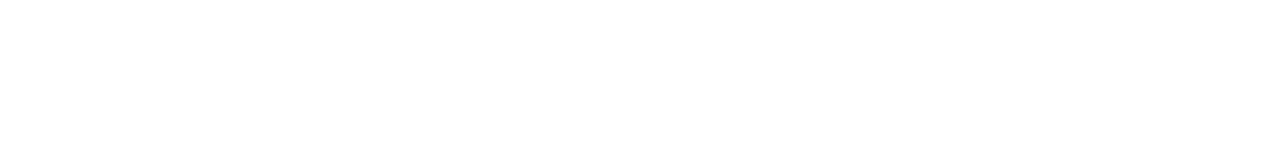
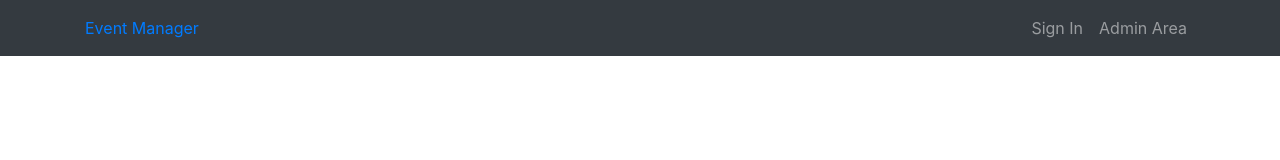
Before and after one commit to Anuoluwa/EventsManager, a plain HTML site: page template/index.html in a window 1280 px wide. Drawn offline with nearby package versions, Linux system fonts and the light colour scheme.

Commit message:
git commit Navbar: "Add links"

```diff
--- a/template/index.html
+++ b/template/index.html
@@ -2,11 +2,35 @@
 <html lang="en">
 <head>
     <meta charset="UTF-8">
-    <meta name="viewport" content="width=device-width, initial-scale=1.0">
+    <meta name="viewport" content="width=device-width, initial-scale=1, shrink-to-fit=no">
     <meta http-equiv="X-UA-Compatible" content="ie=edge">
     <title>Event Manager</title>
+    <link rel="stylesheet" href="https://maxcdn.bootstrapcdn.com/bootstrap/4.0.0-beta.2/css/bootstrap.min.css" integrity="sha384-PsH8R72JQ3SOdhVi3uxftmaW6Vc51MKb0q5P2rRUpPvrszuE4W1povHYgTpBfshb" crossorigin="anonymous">
+    <link rel="stylesheet" href="css/style.css">
 </head>
 <body>
+    <nav class="navbar navbar-expand-sm bg-dark navbar-dark fixed-top">
+        <div class="container">
+           <a href="index.html" class="navabr-brand">Event Manager</a>
+           <button class="navbar-toggler" data-toggle="collapse" data-target="#navbarCollapse" >
+               <span class="navbar-toggler-icon"></span>
+           </button>
+           <div class="collapse navbar-collapse" id="navbarCollapse">
+               <ul class="navbar-nav ml-auto">
+                    <li class="nav-item">
+                            <a href="user.html" class=" nav-link">Sign In</a>
+                    </li>
+                   <li class="nav-item">
+                       <a href="admin.html" class=" nav-link">Admin Area</a>
+                   </li>
+               </ul>
+           </div>
+
+        </div>
+    </nav>
+    <script src="https://maxcdn.bootstrapcdn.com/bootstrap/4.0.0-beta.2/js/bootstrap.min.js" integrity="sha384-alpBpkh1PFOepccYVYDB4do5UnbKysX5WZXm3XxPqe5iKTfUKjNkCk9SaVuEZflJ" crossorigin="anonymous"></script>
+    <script src="https://code.jquery.com/jquery-3.2.1.slim.min.js" integrity="sha384-KJ3o2DKtIkvYIK3UENzmM7KCkRr/rE9/Qpg6aAZGJwFDMVNA/GpGFF93hXpG5KkN" crossorigin="anonymous"></script>
+    <script src="https://cdnjs.cloudflare.com/ajax/libs/popper.js/1.12.3/umd/popper.min.js" integrity="sha384-vFJXuSJphROIrBnz7yo7oB41mKfc8JzQZiCq4NCceLEaO4IHwicKwpJf9c9IpFgh" crossorigin="anonymous"></script>
 
 </body>
 </html>
```
Also changed, not shown: template/css/style.css (added).
